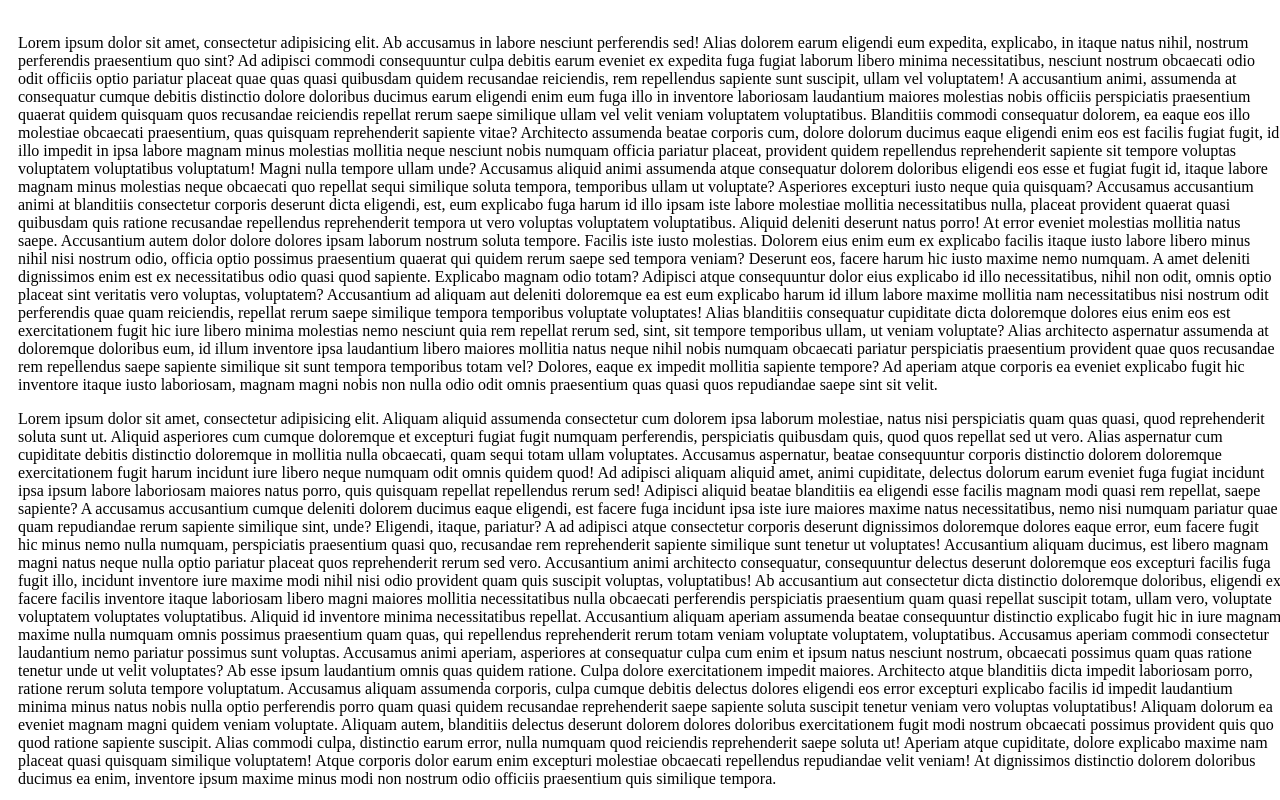
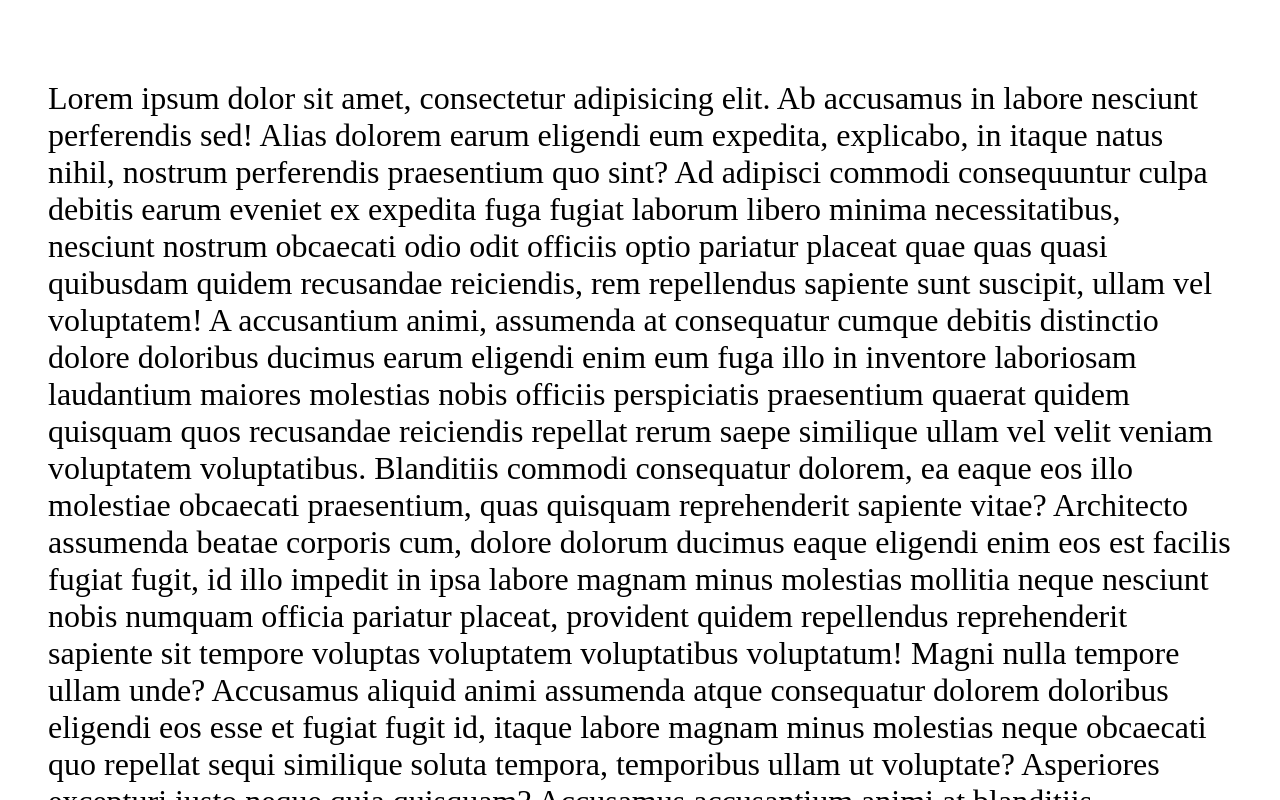
Before and after one commit to davidmgilo/ResponsiveLayouts, a plain HTML site: page tinytweaks.html in a window 1280 px wide. Shown: the top 800 px of the page. Drawn offline with Linux system fonts and the light colour scheme.

Commit message:
tiny tweaks III

```diff
--- a/tinytweaks.html
+++ b/tinytweaks.html
@@ -10,17 +10,31 @@
 <body>
 <style>
 
+html {
+    box-sizing: border-box;
+}
+
+*, *:before, *:after {
+    box-sizing: inherit;
+}
+
 .c1{
     padding: 10px;
     width: 100%;
 }
 
 @media (min-width: 500px){
-
+ .c1 {
+     padding: 20px;
+     font-size: 1.5em;
+ }
 }
 
 @media (min-width: 800px){
-
+ .c1 {
+     padding: 40px;
+     font-size: 2em;
+ }
 }
 
 </style>
```
